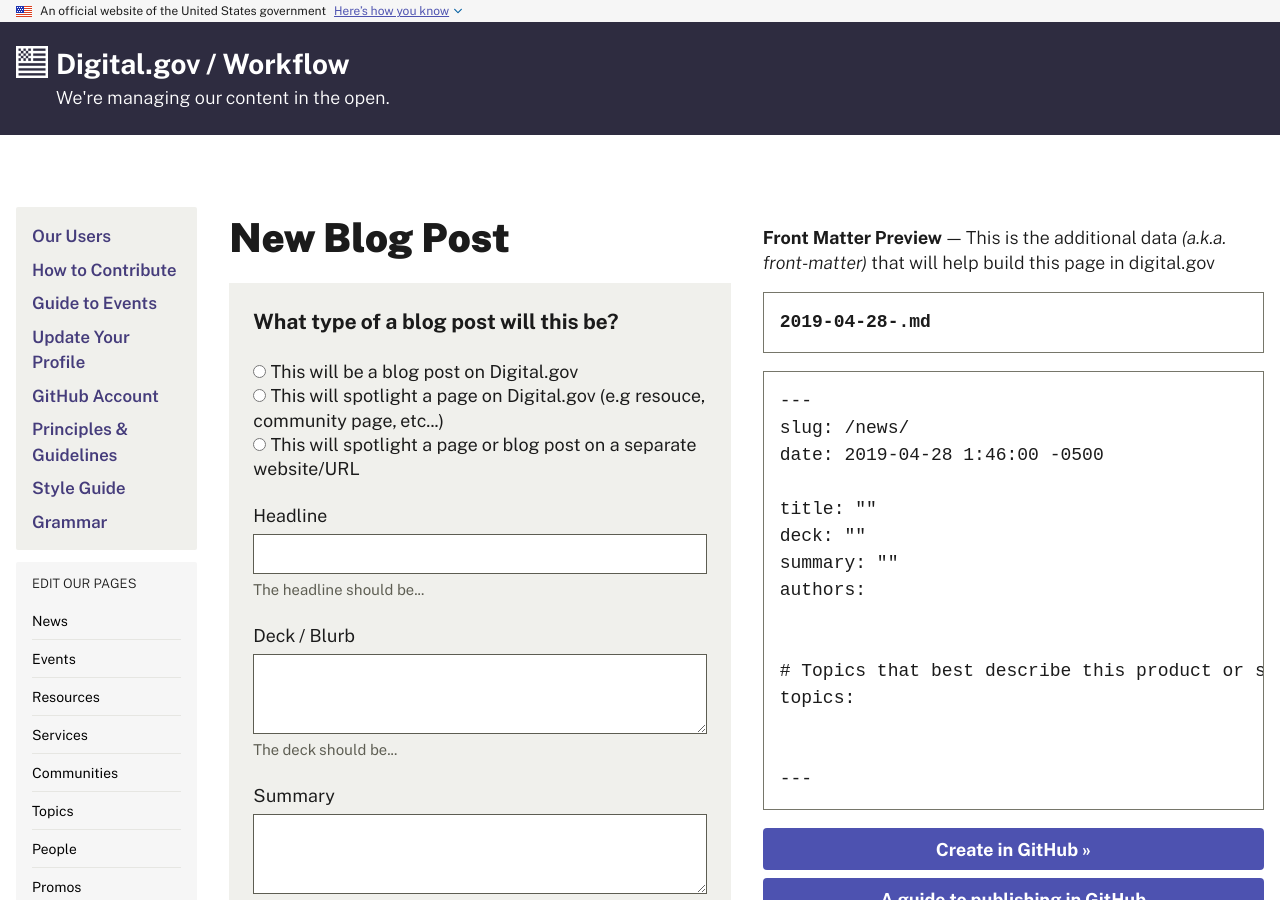
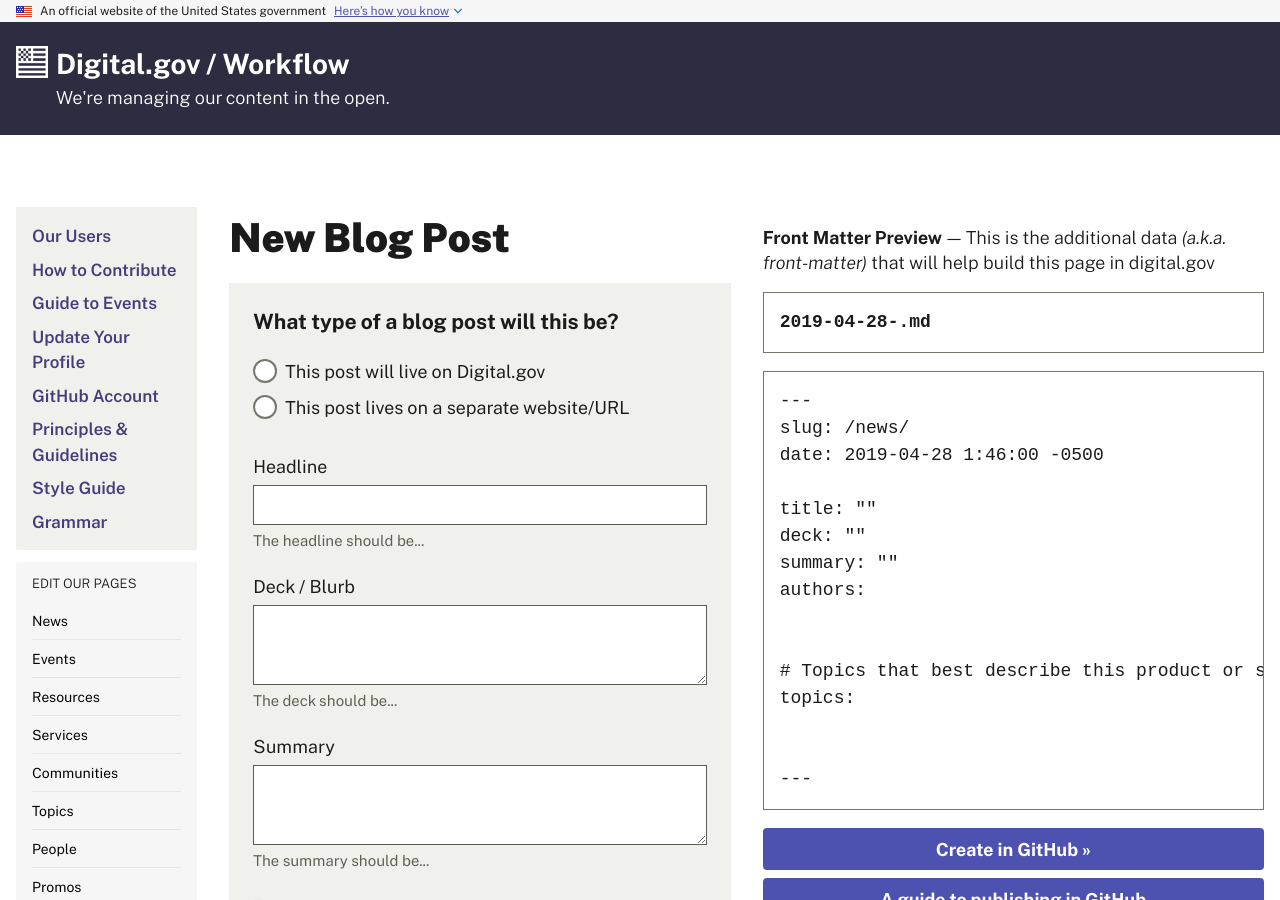
Before and after one commit to GSA/digitalgov-workflow, a Jekyll site: the page built from _pages/new/news.md, in a window 1280 px wide and 900 px high. Built offline with Jekyll 4.4.1, drawn with Linux system fonts in a browser that asks for light colours; nearby versions of some CDN libraries; comment, search, counter and statistics services are not loaded.

Commit message:
updated radio buttons

```diff
--- a/_includes/new-news.html
+++ b/_includes/new-news.html
@@ -5,23 +5,18 @@
 
   <div id="card_display">
     <fieldset class="usa-fieldset">
-      <legend class="usa-sr-only">Types of blog posts</legend>
-      <ul class="usa-input-list">
-        <li>
-          <input class="usa-radio-input" id="card_display_dg" type="radio" name="card_display" value="card_display_dg">
-          <label class="usa-radio-label" for="card_display_dg">This will be a blog post on Digital.gov</label>
-        </li>
-        <li>
-          <input class="usa-radio-input" id="card_display_refer" type="radio" name="card_display" value="card_display_refer">
-          <label class="usa-radio-label" for="card_display_refer">This will spotlight a page on Digital.gov (e.g resouce, community page, etc...)</label>
-        </li>
-        <li>
-          <input class="usa-radio-input" id="card_display_elsewhere" type="radio" name="card_display" value="card_display_elsewhere">
-          <label class="usa-radio-label" for="card_display_elsewhere">This will spotlight a page or blog post on a separate website/URL</label>
-        </li>
-      </ul>
+      <legend class="usa-sr-only">Blog post types</legend>
+      <div class="usa-radio">
+        <input class="usa-radio__input" id="card_display_dg" type="radio" name="card_display" value="card_display_dg">
+        <label class="usa-radio__label" for="card_display_dg">This post will live on Digital.gov</label>
+      </div>
+      <div class="usa-radio">
+        <input class="usa-radio__input" id="card_display_elsewhere" name="card_display" type="radio" value="card_display_elsewhere">
+        <label class="usa-radio__label" for="card_display_elsewhere">This post lives on a separate website/URL</label>
+      </div>
     </fieldset>
   </div>
+
 
   <div id="headline-input">
     <label class="usa-label" for="headline-input">
--- a/assets/other/new.js
+++ b/assets/other/new.js
@@ -130,12 +130,12 @@
       } else {
         $("#sources_select, #source_url").removeClass('display-none');
       }
-      if (val == 'card_display_elsewhere'){
-        $("#post #headline-input, #post #summary-input").addClass('display-none');
-      }
-      else {
-        $("#post #headline-input, #post #summary-input").removeClass('display-none');
-      }
+      // if (val == 'card_display_elsewhere'){
+      //   $("#post #headline-input, #post #summary-input").addClass('display-none');
+      // }
+      // else {
+      //   $("#post #headline-input, #post #summary-input").removeClass('display-none');
+      // }
       update();
     }
   });
```
